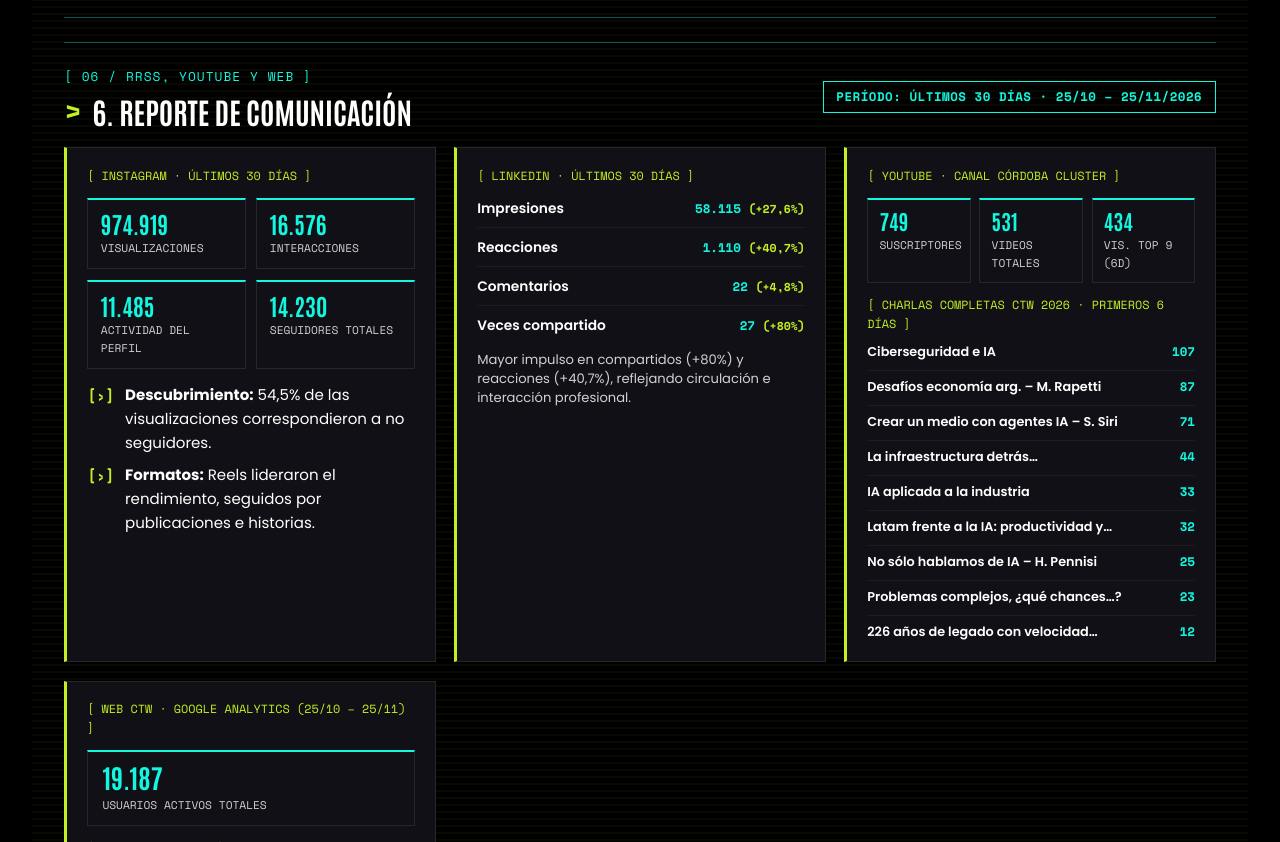
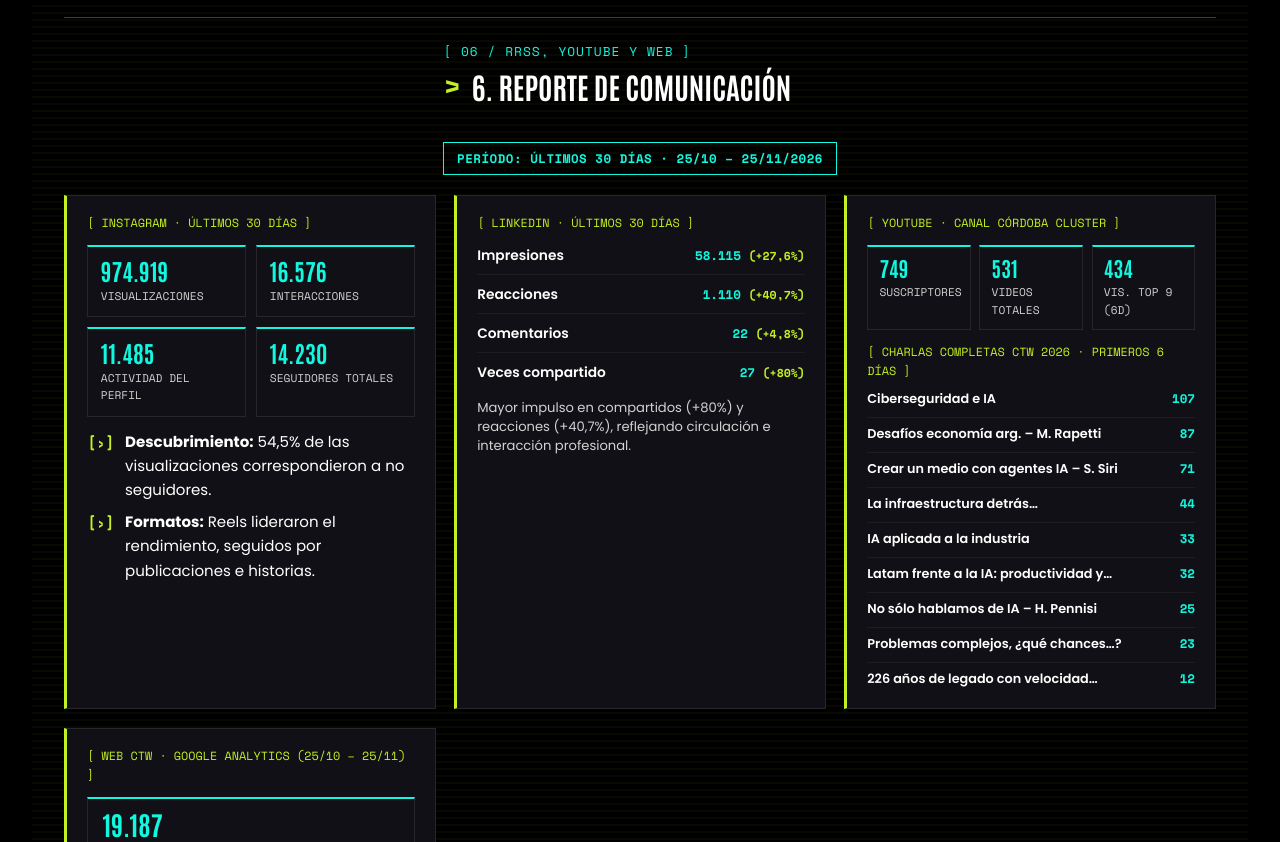
Before and after one commit to clusterinfo/ctw-informe-2026, a plain HTML site: page index.html in a window 1280 px wide. Shown: the part 5499-6341 px from the top of the page. Drawn offline with nearby package versions, Linux system fonts and the light colour scheme.

Commit message:
Update index.html

```diff
--- a/index.html
+++ b/index.html
@@ -1967,9 +1967,9 @@
 
         <!-- 6. Reporte de comunicación -->
         <div id="sec-6" class="social-panel">
-       <div id="sec-6" class="social-panel">
-  <div class="social-meta-row">
-    <div>
+
+  <div class="container">
+      <div class="section-header">
       <span class="section-tag">[ 06 / RRSS, YOUTUBE Y WEB ]</span>
       <h2 class="section-title" style="font-size: 1.85rem;"><span class="chevron">&gt;</span> 6. Reporte de comunicación</h2>
     </div>
```
